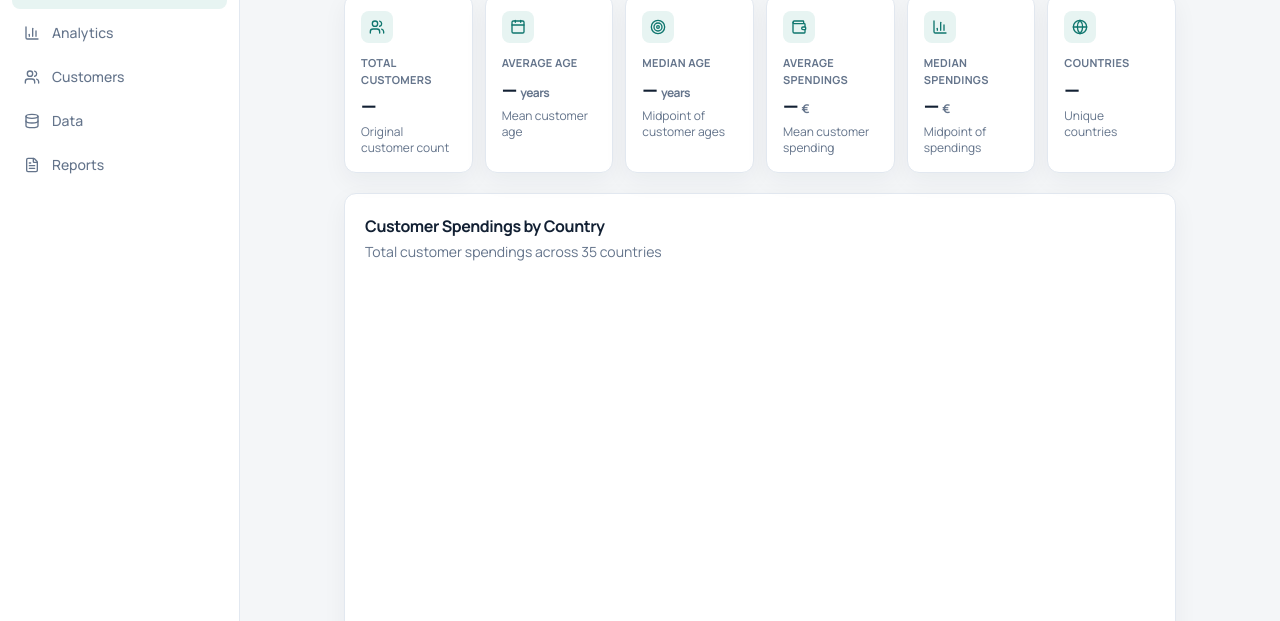
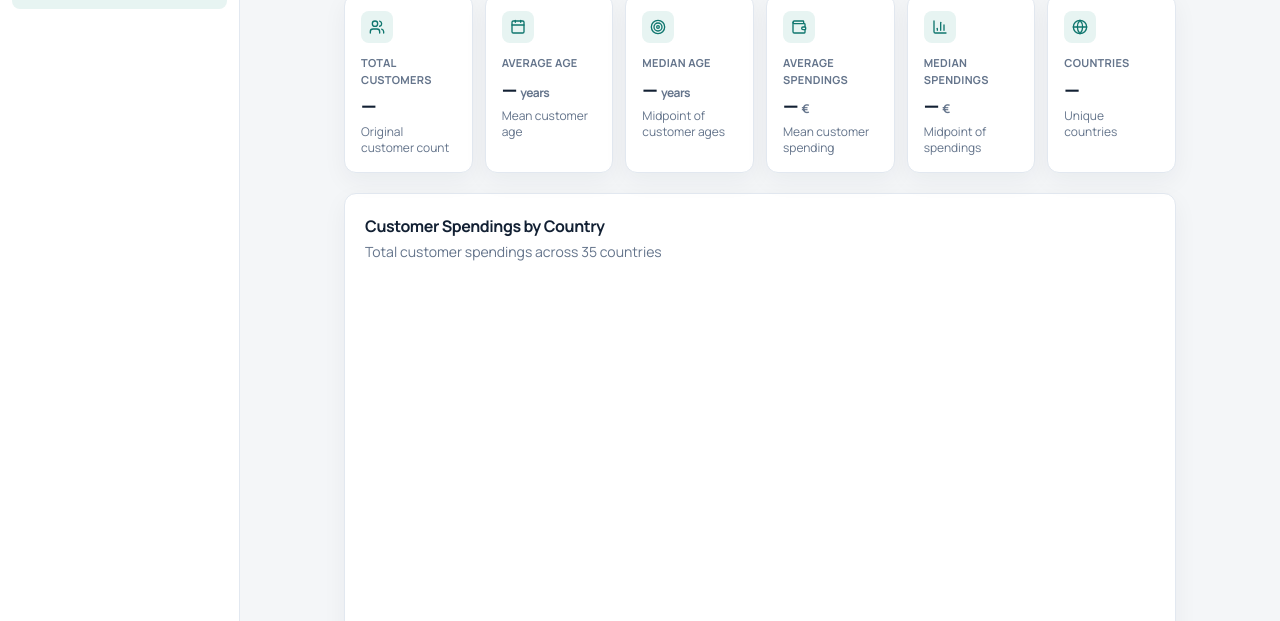
Before and after one commit to reda-guemry/sell4all-data-exploration, a website with bundled scripts: page public/index.html in a window 1280 px wide. Shown: the part 107-728 px from the top of the page. Built offline with nearby package versions, Linux system fonts and the light colour scheme; files whose address does not match are found by name.

Commit message:
chore: remove csv-writer dependency and clean up index.html
- Deleted csv-writer from package.json and package-lock.json as it is no longer needed.
- Removed unused navigation links from index.html to streamline the layout.

```diff
--- a/package.json
+++ b/package.json
@@ -22,7 +22,6 @@
   "dependencies": {
     "chart.js": "^4.5.1",
     "csv-parse": "^7.0.2",
-    "csv-writer": "^1.6.0",
     "nodemon": "^3.1.14"
   }
 }
--- a/public/index.html
+++ b/public/index.html
@@ -73,34 +73,6 @@
         >
           <i data-lucide="layout-dashboard" class="h-4 w-4"></i>
           Dashboard
-        </a>
-        <a
-          href="#"
-          class="flex items-center gap-3 rounded-lg px-3 py-2.5 text-sm font-medium text-slate-500 hover:bg-slate-50 hover:text-ink"
-        >
-          <i data-lucide="bar-chart-3" class="h-4 w-4"></i>
-          Analytics
-        </a>
-        <a
-          href="#"
-          class="flex items-center gap-3 rounded-lg px-3 py-2.5 text-sm font-medium text-slate-500 hover:bg-slate-50 hover:text-ink"
-        >
-          <i data-lucide="users" class="h-4 w-4"></i>
-          Customers
-        </a>
-        <a
-          href="#"
-          class="flex items-center gap-3 rounded-lg px-3 py-2.5 text-sm font-medium text-slate-500 hover:bg-slate-50 hover:text-ink"
-        >
-          <i data-lucide="database" class="h-4 w-4"></i>
-          Data
-        </a>
-        <a
-          href="#"
-          class="flex items-center gap-3 rounded-lg px-3 py-2.5 text-sm font-medium text-slate-500 hover:bg-slate-50 hover:text-ink"
-        >
-          <i data-lucide="file-text" class="h-4 w-4"></i>
-          Reports
         </a>
       </nav>
 
```
Also changed, not shown: 1 other file.
